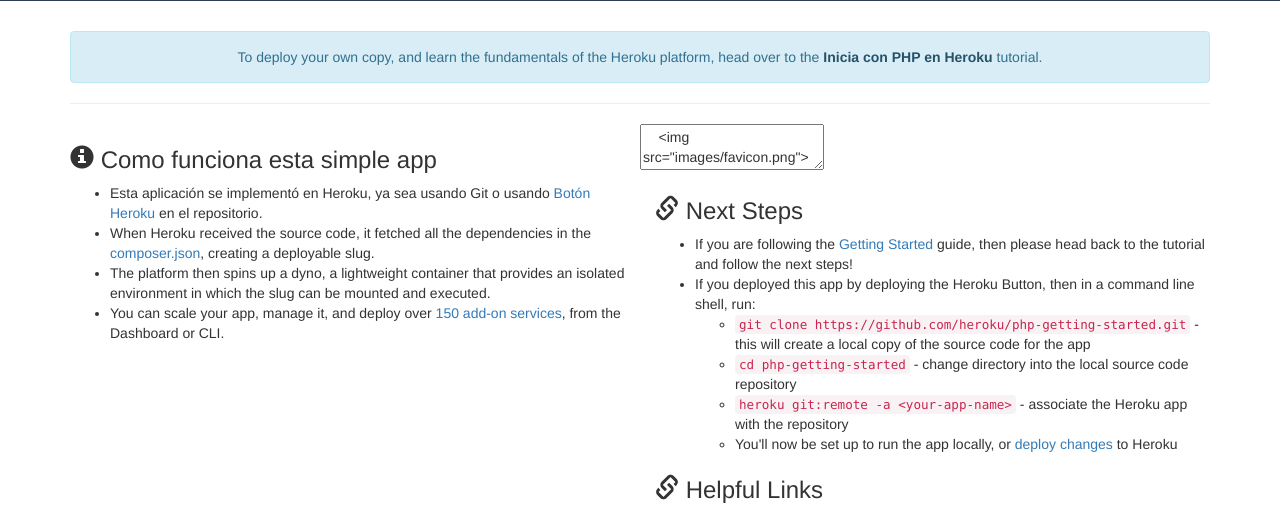
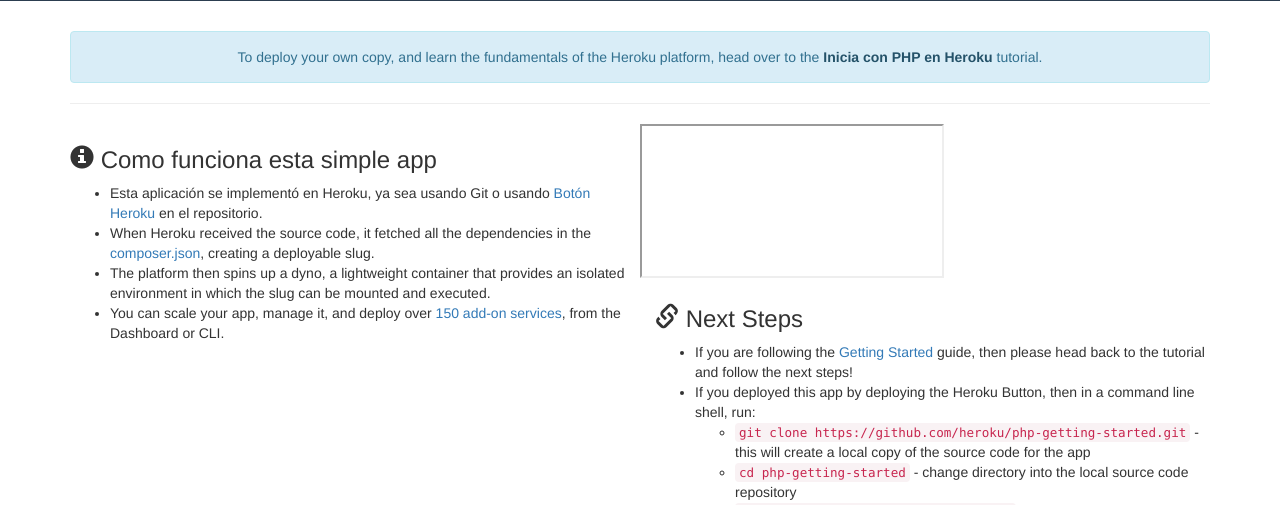
Before and after one commit to Kenmark86/app-electivamark, a PHP site: template web/views/index.twig in a window 1280 px wide. Shown: the part 896-1401 px from the top of the page. Run offline with PHP 8.4, Linux system fonts and the light colour scheme; the template is opened without the code that fills it, so the values that code supplies are empty; some libraries are stand-ins or nearby versions.

Commit message:
hnthhth
Prueba

```diff
--- a/web/views/index.twig
+++ b/web/views/index.twig
@@ -30,11 +30,12 @@
       </ul>
     </div>
 
-    <div>
-    <textarea>
-    <img src="images/favicon.png">
-    </textarea>
-    </div>
+    <iframe class="prueba">
+    <img src= "images/favicon.png">
+
+    </iframe>
+
+
     <div class="col-md-6">
       <h3><span class="glyphicon glyphicon-link"></span> Next Steps</h3>
       <ul>
```
Also changed, not shown: web/stylesheets/main.css (line endings or trailing spaces).
